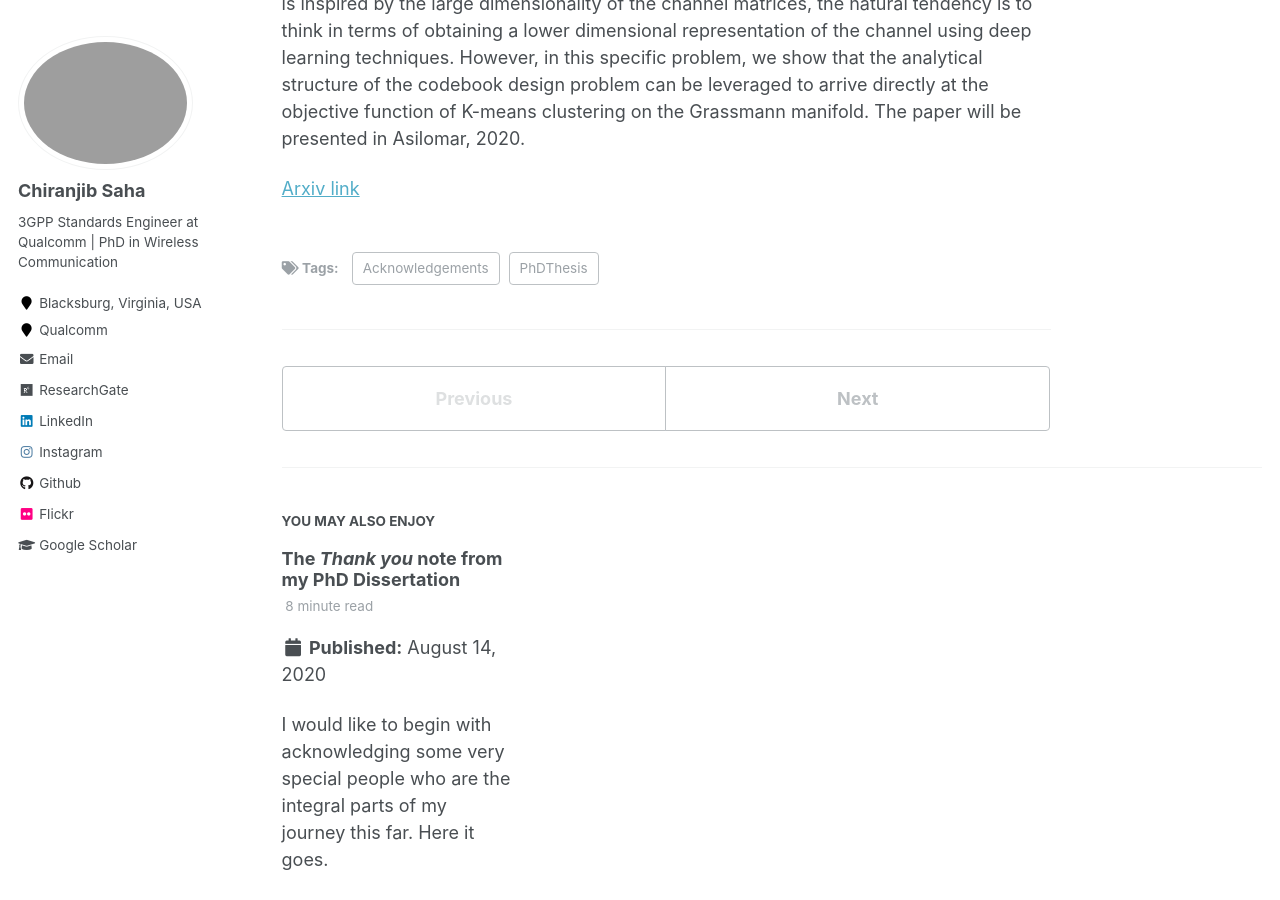
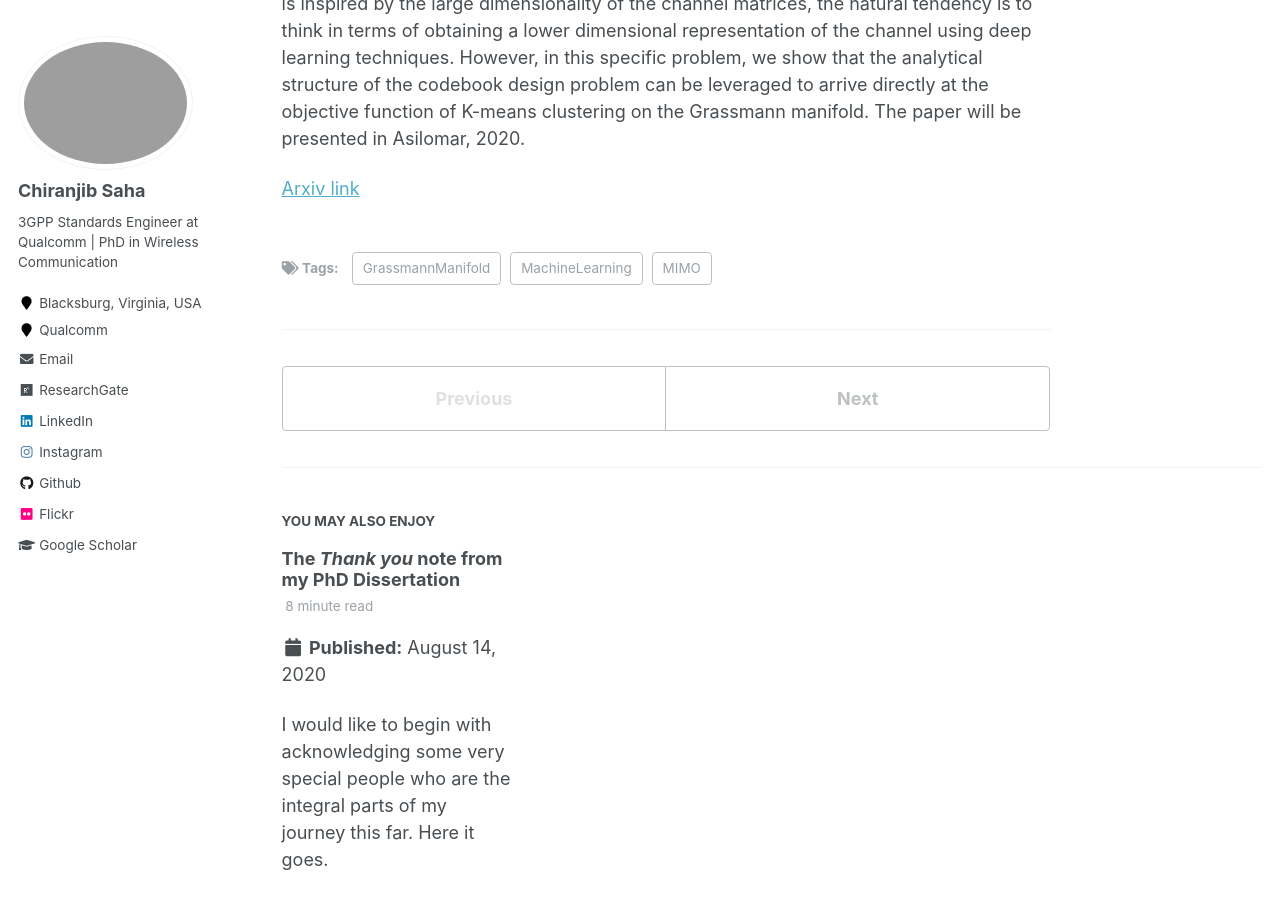
Before and after one commit to chiranjibsaha/chiranjibsaha.github.io, a Jekyll site: the page built from _posts/2020-05-20-blog-post-2.md, in a window 1280 px wide and 900 px high, scrolled down 360 px. Built offline with Jekyll 4.4.1, drawn with Linux system fonts in a browser that asks for light colours.

Commit message:
Update 2020-05-20-blog-post-2.md

```diff
--- a/_posts/2020-05-20-blog-post-2.md
+++ b/_posts/2020-05-20-blog-post-2.md
@@ -3,8 +3,9 @@ title: 'Learning on a Grassmann Manifold'
 date: 2020-08-14
 permalink: /posts/2020/08/GrassmanKmeansMIMO/
 tags:
-  - PhDThesis
-  - Acknowledgements
+  - MachineLearning
+  - MIMO
+  - GrassmannManifold
 ---
 
 
```
